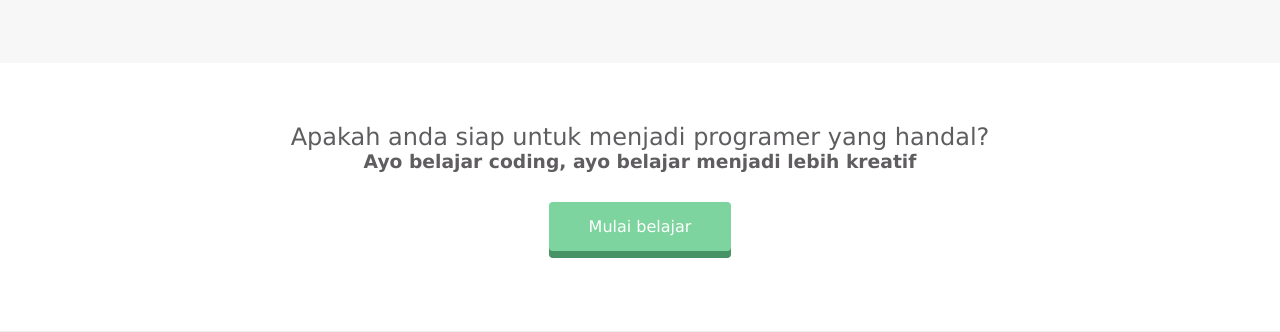
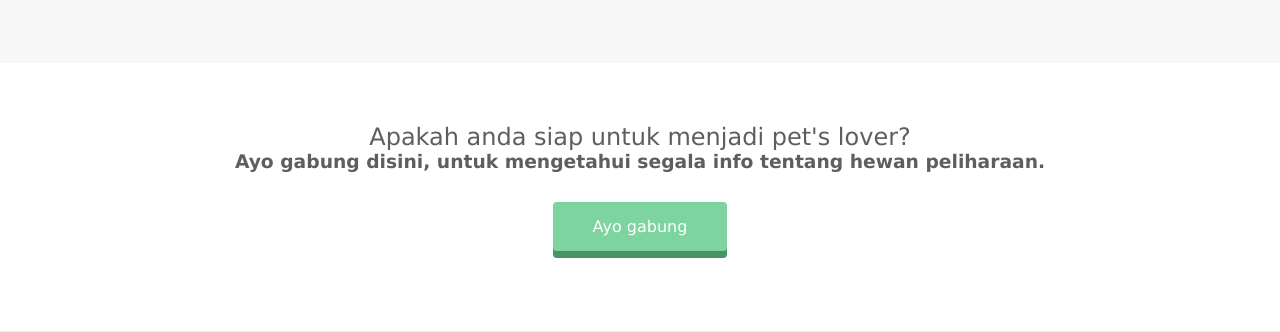
Before and after one commit to Smartless-ps/duedel, a plain HTML site: page index.html in a window 1280 px wide. Shown: the part 1129-1461 px from the top of the page. Drawn offline with Linux system fonts and the light colour scheme.

Commit message:
Update index.html

```diff
--- a/index.html
+++ b/index.html
@@ -71,11 +71,11 @@
     <div class="message-wrapper">
       <div class="container">
         <div class="heading">
-          <h2>Apakah anda siap untuk menjadi programer yang handal?</h2>
-          <h3>Ayo belajar coding, ayo belajar menjadi lebih kreatif</h3>
+          <h2>Apakah anda siap untuk menjadi pet's lover?</h2>
+          <h3>Ayo gabung disini, untuk mengetahui segala info tentang hewan peliharaan.</h3>
         </div>
         <div>
-          <span class="btn message">Mulai belajar</span>
+          <span class="btn message">Ayo gabung</span>
         </div>
       </div>
     </div>
```
